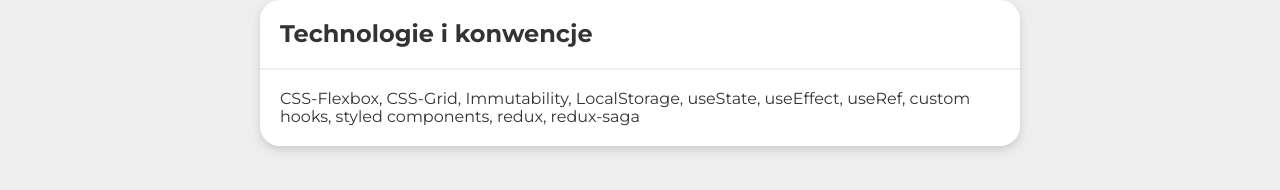
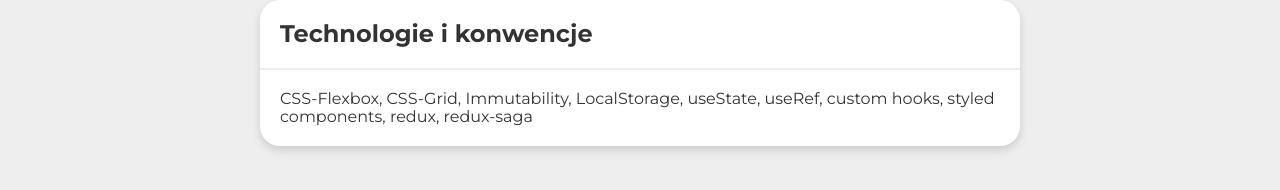
Before and after one commit to mariusz-smajdor/todo-list-react, a React (Create React App) app: page /#/o-projekcie in a window 1280 px wide. Shown: the part 310-500 px from the top of the page. Built offline with nearby package versions, Linux system fonts and the light colour scheme.

Commit message:
removed useEffect from technologies section

```diff
--- a/src/components/features/about/AboutPage.js
+++ b/src/components/features/about/AboutPage.js
@@ -12,7 +12,7 @@ const AboutPage = () => {
       />
       <Section
         title="Technologie i konwencje"
-        body="CSS-Flexbox, CSS-Grid, Immutability, LocalStorage, useState, useEffect, useRef, custom hooks, styled components, redux, redux-saga"
+        body="CSS-Flexbox, CSS-Grid, Immutability, LocalStorage, useState, useRef, custom hooks, styled components, redux, redux-saga"
       />
     </Container>
   )
```
Also changed, not shown: 1 other file (tests, documents, lock files or other folders).
